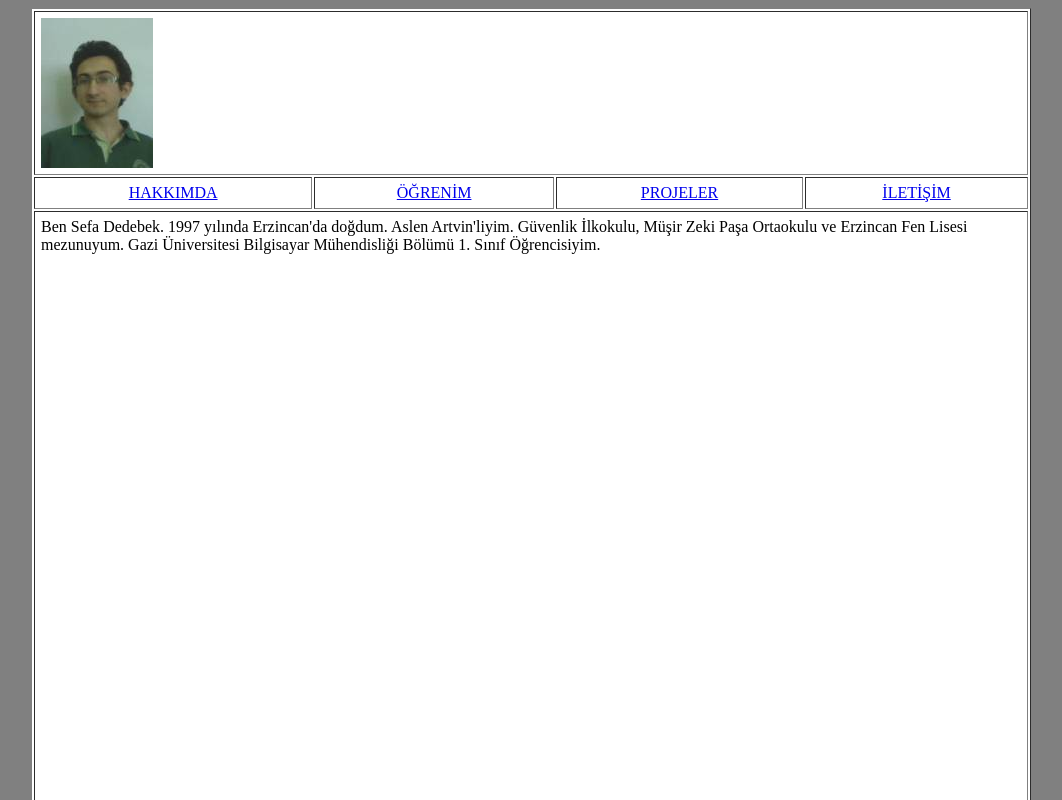
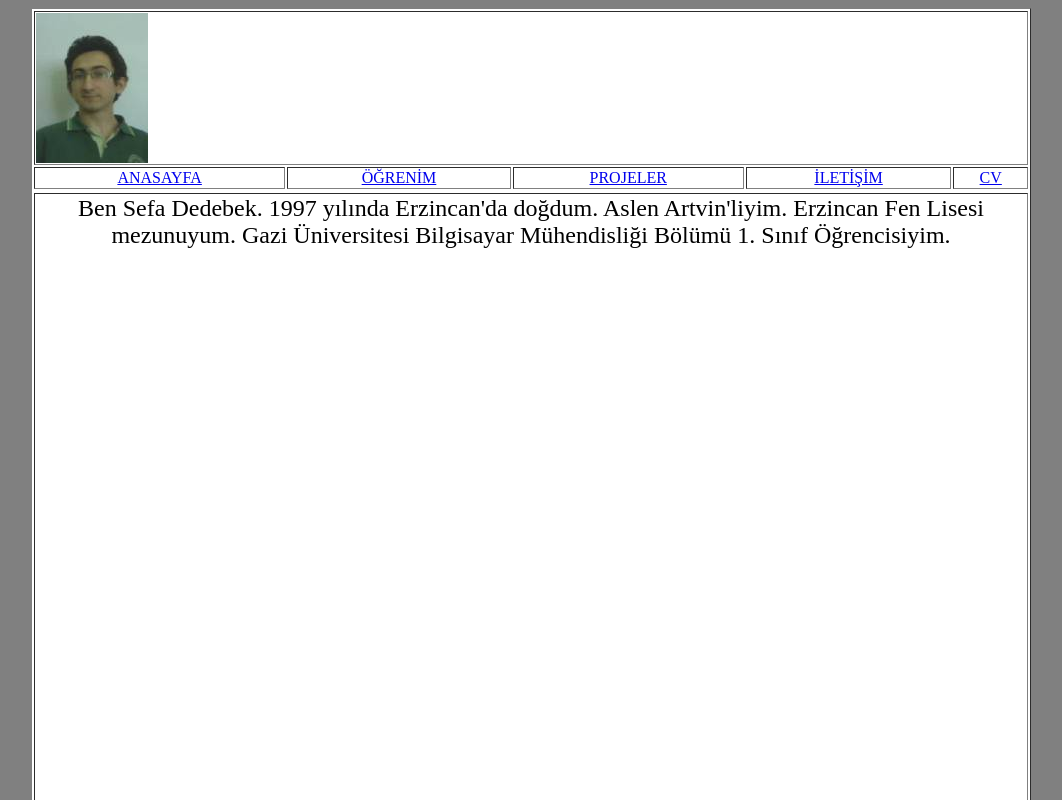
Before and after one commit to sefadedebek/sefadedebek.github.io, a plain HTML site: page index.html in a window 1280 px wide. Shown: the top 800 px of the page, without its empty margins (109-1171 px from the left). Drawn offline with Linux system fonts and the light colour scheme.

Commit message:
Update index.html

```diff
--- a/index.html
+++ b/index.html
@@ -1,48 +1,78 @@
 <html>
 <head>
+
 <title>Sefa Dedebek</title>
-
 
 </head>
 
-<body bgcolor="grey" >
+<body bgcolor="grey">
 
-<table width="1000" height="100" border="1" align="center" bgcolor="white" cellpadding="6"  >
-<tr>
-<td colspan="5" height="150" ><img src="img/logo.jpg"/ ></td>
-</tr>
-<tr height="5">
-<td align="center"><a href="index.html"><font size="">HAKKIMDA</font></a></td>
-<td align="center"><a href="ogrenim.html">ÖĞRENİM</a></td><td align="center"><a href="projeler.html">PROJELER</a></td>
-<td align="center"><a href="iletisim.html">İLETİŞİM</a></td>
-</tr>
-<tr>
-<td        valign="top"   height="900" colspan="5" >
+<!-- Global site tag (gtag.js) - Google Analytics -->
+<script async src="https://www.googletagmanager.com/gtag/js?id=UA-127380325-1"></script>
+<script>
+  window.dataLayer = window.dataLayer || [];
+  function gtag(){dataLayer.push(arguments);}
+  gtag('js', new Date());
 
-Ben Sefa Dedebek.
- 1997 yılında Erzincan'da doğdum. Aslen Artvin'liyim. Güvenlik İlkokulu, Müşir Zeki Paşa Ortaokulu ve Erzincan Fen Lisesi mezunuyum. Gazi Üniversitesi Bilgisayar Mühendisliği Bölümü 1. Sınıf Öğrencisiyim.
+  gtag('config', 'UA-127380325-1');
+</script>
 
 
 
- </td>
+<table width="1000" height="800" border="1" align="center" bgcolor="white">
+<tr>
+<td colspan="5" height="150"><img src="img/logo.jpg"/></td>
 </tr>
-</table>
+<tr height="5">
+<td align="center"><a href="index.html"><font size="">ANASAYFA</font></a></td>
+<td align="center"><a href="ogrenim.html">ÖĞRENİM</a></td><td align="center"><a href="projeler.html">PROJELER</a></td>
+<td align="center"><a href="iletisim.html">İLETİŞİM</a></td>
+<td align="center"><a href="cv.html">CV</a></td>
 
-<table                                    align="center"  >
+</tr>
 <tr>
-<td align="center">
+
+<tr>
+<td colspan="5" valign="top" height="900" >
+
+<center>
+<span>
+<font size="5"  >
+
+Ben Sefa Dedebek.
+ 1997 yılında Erzincan'da doğdum. Aslen Artvin'liyim. Erzincan Fen Lisesi mezunuyum. Gazi Üniversitesi Bilgisayar Mühendisliği Bölümü 1. Sınıf Öğrencisiyim.
 
 
 
 
 
 
+
+
+
+
+
+
+
+
+
+</font>
+
+<br>
+</span>
+
+</center>
+
 </td>
+</tr>
+
+</table>
+<table>
+<tr>
+
 
 </tr>
 </table>
-
-
 </body>
 
 <center>
@@ -56,6 +86,9 @@ Ben Sefa Dedebek.
 <a href="https://www.youtube.com" target="_blank"><img     width="50" height="50"   src="img/y1.png" title="YouTube"/></a>
 
 
+
 </center>
 
+
+
 </html>
```
